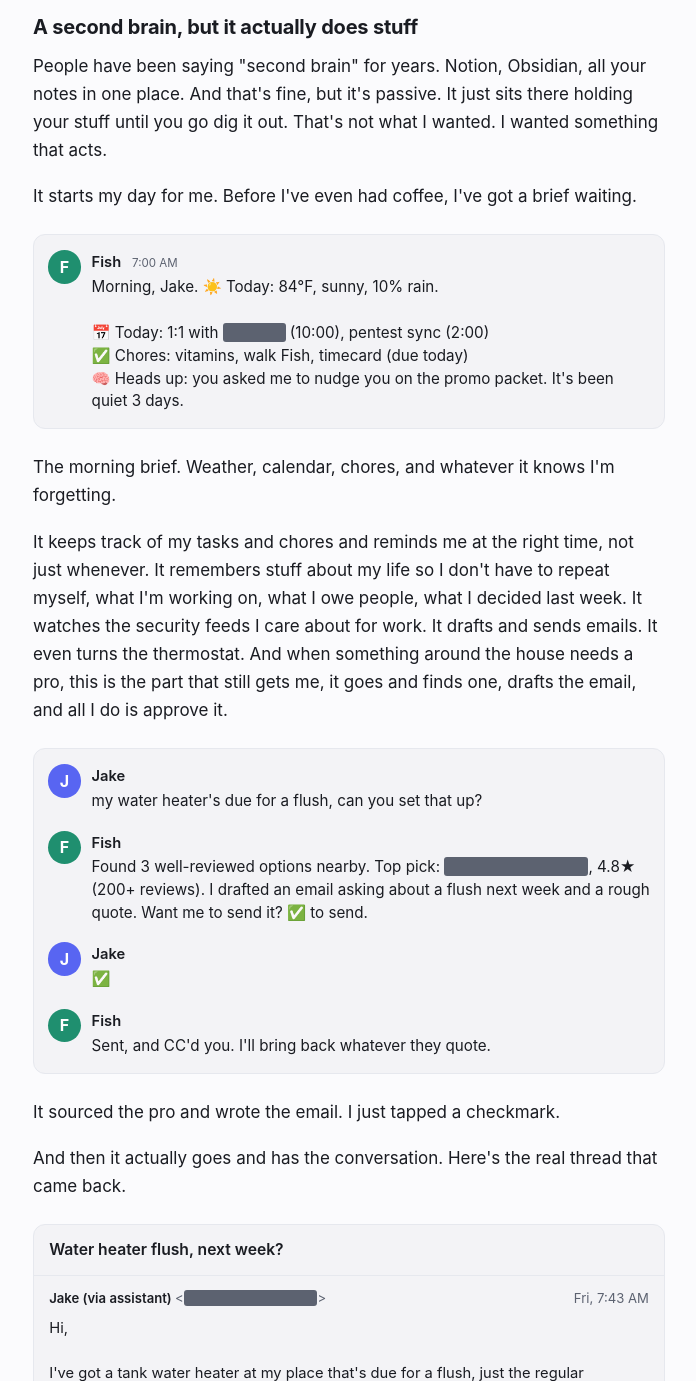
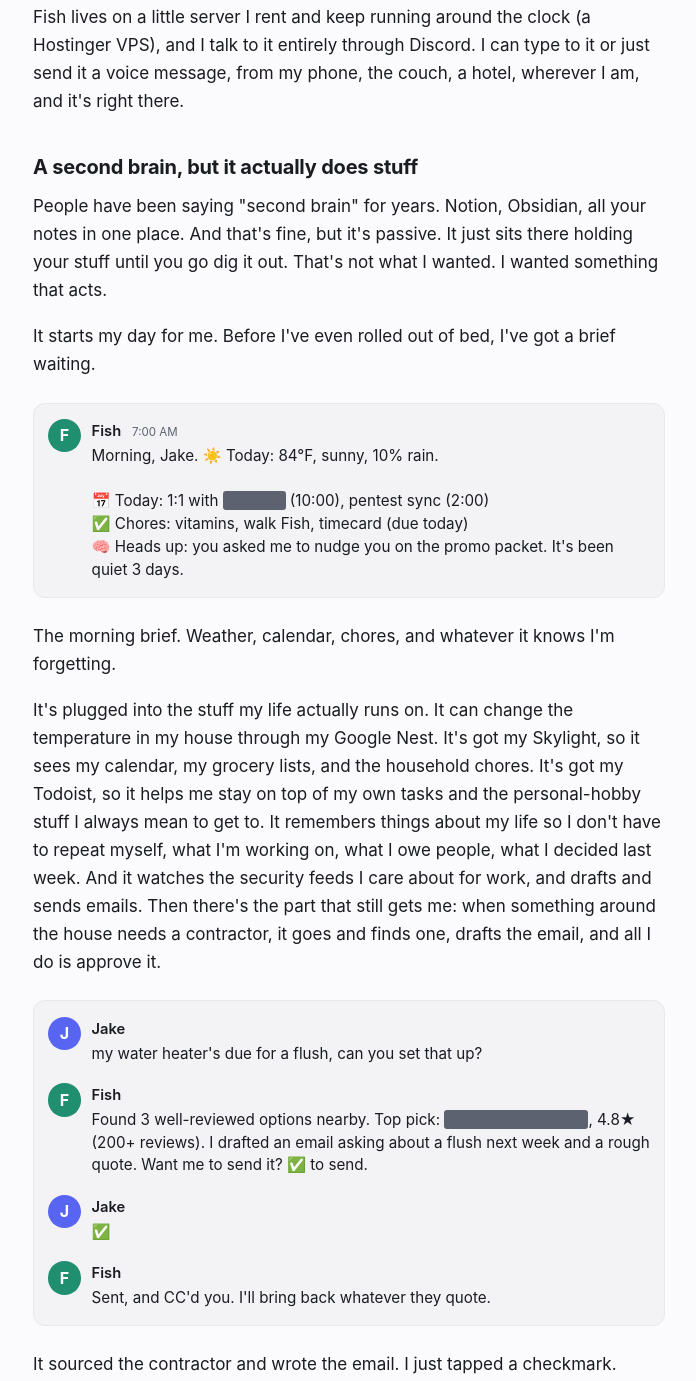
Before and after one commit to ctfjake/ctfjake.github.io, a plain HTML site: page posts/second-brain.html in a window 1280 px wide. Shown: the part 1486-2867 px from the top of the page, without its empty margins (291-987 px from the left). Drawn offline with Linux system fonts and the light colour scheme.

Commit message:
blog: no-coffee fix; add Hostinger VPS + Discord voice; Nest/Skylight/Todoist; pro->contractor

```diff
--- a/posts/second-brain.html
+++ b/posts/second-brain.html
@@ -24,11 +24,13 @@
     <figcaption>This is Fish. The AI is named after him. He does less work but he's better at napping.</figcaption>
   </figure>
 
+  <p>Fish lives on a little server I rent and keep running around the clock (a Hostinger VPS), and I talk to it entirely through Discord. I can type to it or just send it a voice message, from my phone, the couch, a hotel, wherever I am, and it's right there.</p>
+
   <h2>A second brain, but it actually does stuff</h2>
 
   <p>People have been saying "second brain" for years. Notion, Obsidian, all your notes in one place. And that's fine, but it's passive. It just sits there holding your stuff until you go dig it out. That's not what I wanted. I wanted something that acts.</p>
 
-  <p>It starts my day for me. Before I've even had coffee, I've got a brief waiting.</p>
+  <p>It starts my day for me. Before I've even rolled out of bed, I've got a brief waiting.</p>
 
   <div class="chat">
     <div class="row"><div class="av fish">F</div><div class="body">
@@ -42,7 +44,7 @@
   </div>
   <p class="cap">The morning brief. Weather, calendar, chores, and whatever it knows I'm forgetting.</p>
 
-  <p>It keeps track of my tasks and chores and reminds me at the right time, not just whenever. It remembers stuff about my life so I don't have to repeat myself, what I'm working on, what I owe people, what I decided last week. It watches the security feeds I care about for work. It drafts and sends emails. It even turns the thermostat. And when something around the house needs a pro, this is the part that still gets me, it goes and finds one, drafts the email, and all I do is approve it.</p>
+  <p>It's plugged into the stuff my life actually runs on. It can change the temperature in my house through my Google Nest. It's got my Skylight, so it sees my calendar, my grocery lists, and the household chores. It's got my Todoist, so it helps me stay on top of my own tasks and the personal-hobby stuff I always mean to get to. It remembers things about my life so I don't have to repeat myself, what I'm working on, what I owe people, what I decided last week. And it watches the security feeds I care about for work, and drafts and sends emails. Then there's the part that still gets me: when something around the house needs a contractor, it goes and finds one, drafts the email, and all I do is approve it.</p>
 
   <div class="chat">
     <div class="row"><div class="av jake">J</div><div class="body">
@@ -62,7 +64,7 @@
       <div class="text">Sent, and CC'd you. I'll bring back whatever they quote.</div>
     </div></div>
   </div>
-  <p class="cap">It sourced the pro and wrote the email. I just tapped a checkmark.</p>
+  <p class="cap">It sourced the contractor and wrote the email. I just tapped a checkmark.</p>
 
   <p>And then it actually goes and has the conversation. Here's the real thread that came back.</p>
 
```
